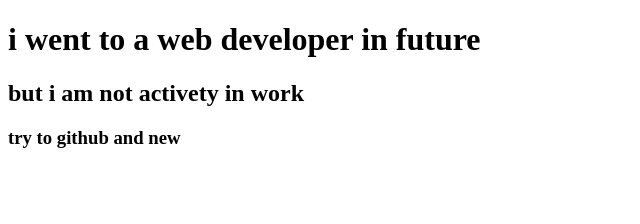
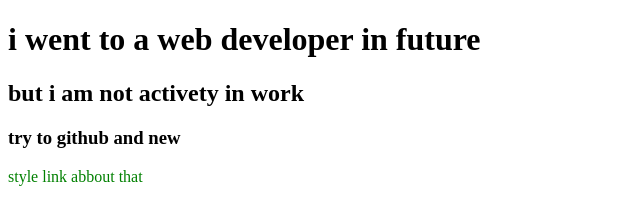
Before and after one commit to jahidul07/github, a plain HTML site: page index.html in a window 1280 px wide. Shown: the whole page, without its empty margins (0-640 px from the left). Drawn offline with Linux system fonts and the light colour scheme.

Commit message:
color green p

```diff
--- a/index.html
+++ b/index.html
@@ -5,10 +5,16 @@
 	<meta name="viewport" content="width=device-width, initial-scale=1.0">
 	<title>gtihub new</title>
 	<link rel="stylesheet" href="style.css">
+	<style>
+		p{
+			color: green;
+		}
+	</style>
 </head>
 <body>
 	   <h1>i went to a web developer in future</h1>
 	   <h2>but  i am not activety in work</h2>
 	   <h3>try to github and new</h3>
+	   <p>style link abbout that</p>
 </body>
 </html>
```
